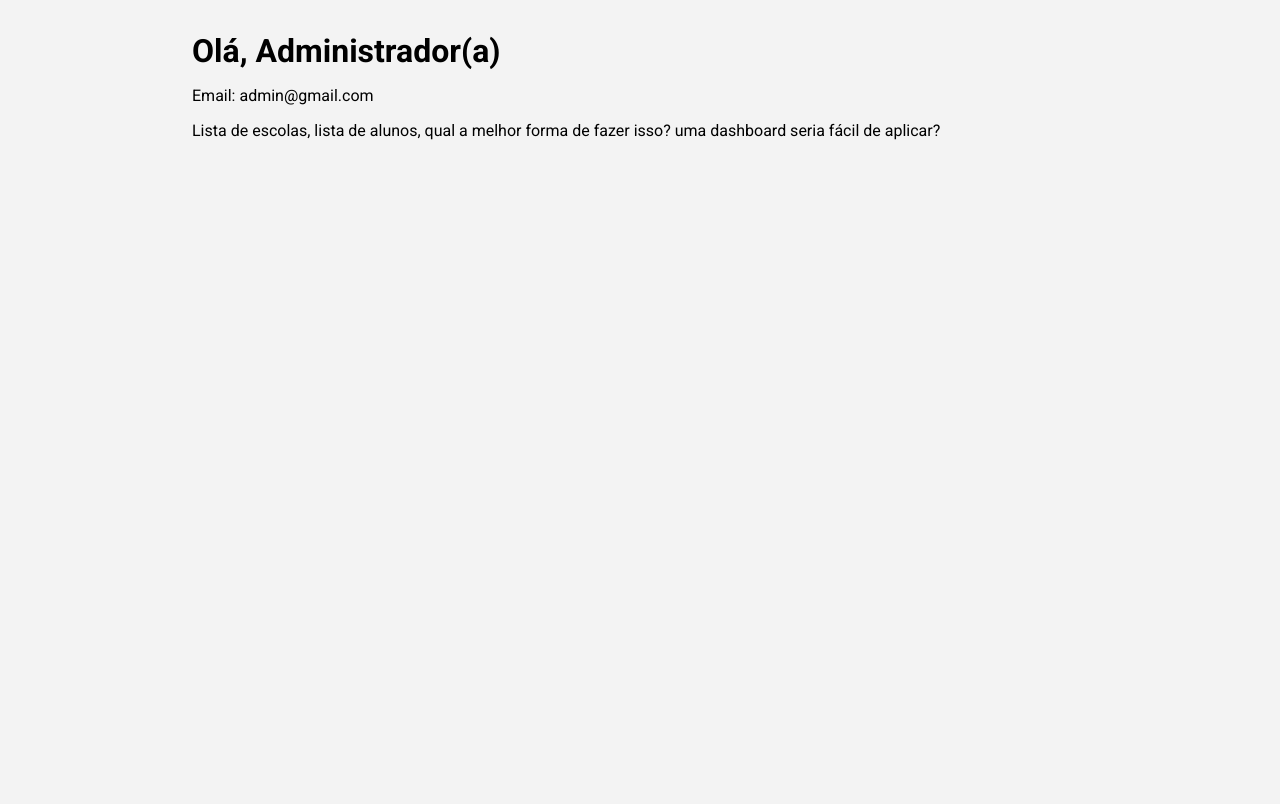
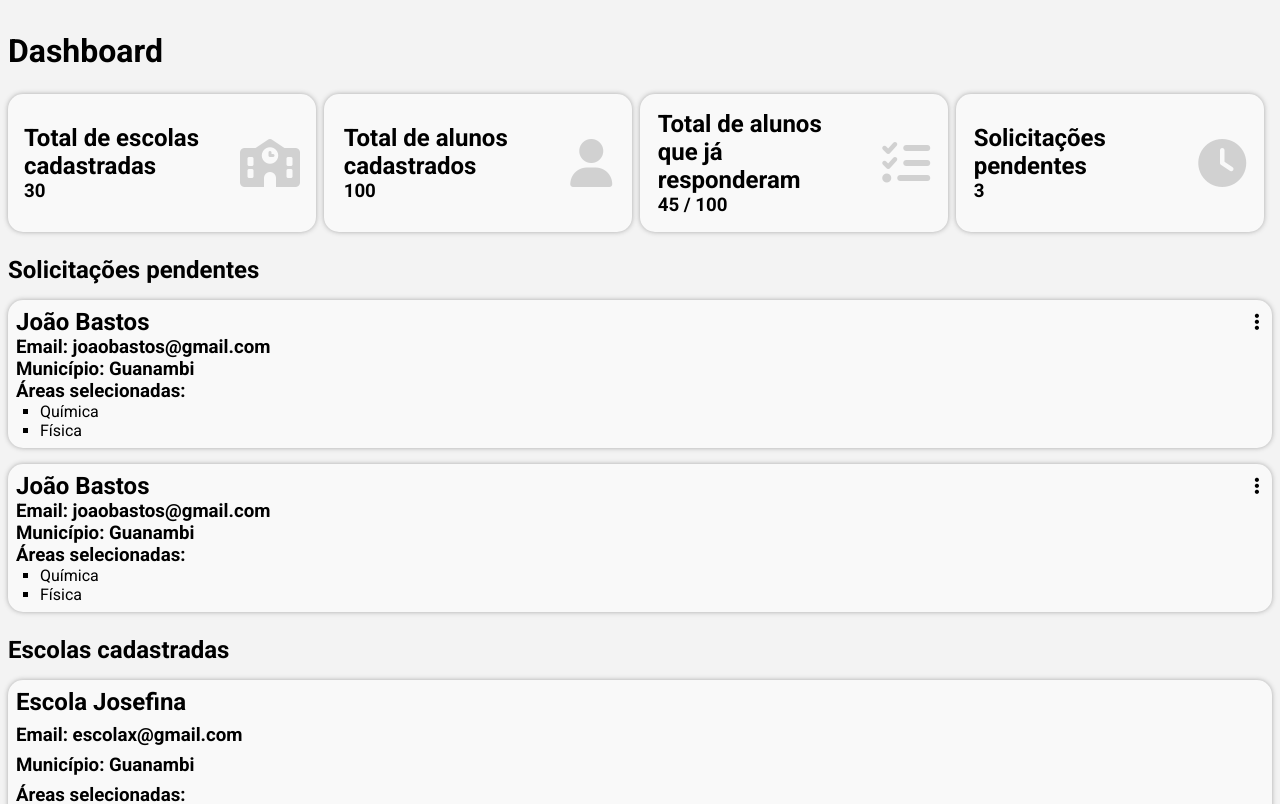
Before and after one commit to pedroluca/olimpiadas-cientificas, a React (Vite) app: page /admin in a window 1280 px wide. Shown: the top 804 px of the page. Built offline with nearby package versions, Linux system fonts and the light colour scheme.

Commit message:
test: modificar o formulário de cadastro de escolas e alunos, para futuro teste de envio de dados pra API PHP

```diff
--- a/src/App.jsx
+++ b/src/App.jsx
@@ -14,7 +14,7 @@ function App() {
     <BrowserRouter>
       <Routes>
         <Route path="/*" element={<MainLayout />} />
-        <Route path="admin/*" element={<Admin />} />
+        <Route path="/admin" element={<Admin />} />
       </Routes>
     </BrowserRouter>
   )
--- /dev/null
+++ b/src/components/AdminCards/AdminCards.jsx
@@ -0,0 +1,13 @@
+import './styles.css'
+
+export function AdminCard(props) {
+  return (
+    <div className="admin-card">
+      <div>
+        <h2>{props.title}</h2>
+        <h3>{props.description}</h3>
+      </div>
+      <i className={"fa-solid icone-card " + props.iconClass} />
+    </div>
+  )
+}
--- /dev/null
+++ b/src/components/AdminCards/styles.css
@@ -0,0 +1,37 @@
+@import '../../global.css';
+
+.admin-card {
+  display: flex;
+  flex-direction: row;
+  align-items: center;
+  justify-content: space-evenly;
+  gap: 1rem;
+  padding: 1rem;
+  border-radius: 15px;
+  background: var(--white2-color);
+  -webkit-box-shadow: 0px 0px 5px 0px #a9a9a9;
+  box-shadow: 0px 0px 5px 0px #a9a9a9;
+  width: 100%;
+}
+
+.admin-card div {
+  width: 75%;
+}
+
+.icone-card {
+  color: var(--lightgray-color);
+  align-self: center;
+  font-size: 3rem;
+}
+
+@media screen and (768px < width < 1024px) {
+  .admin-card {
+    width: calc(50% - .5rem);
+  }
+}
+
+@media screen and (min-width: 1024px) {
+  .admin-card {
+    width: calc(25% - .5rem);
+  }
+}
--- a/src/components/Header/Header.jsx
+++ b/src/components/Header/Header.jsx
@@ -32,6 +32,7 @@ export function Header() {
     if (event.type === 'touchstart') event.preventDefault()
     setIsMenuActive((prevIsMenuActive) => !prevIsMenuActive)
   }
+
   return (
     <header>
       <span>
--- /dev/null
+++ b/src/components/SchoolRequest/SchoolRequest.jsx
@@ -0,0 +1,77 @@
+import { useState } from 'react'
+import { useLocation } from 'react-router-dom'
+import { useEffect } from 'react'
+import PropTypes from 'prop-types'
+import './styles.css'
+
+export function SchoolRequest(props) {
+  const [isMenuActive, setIsMenuActive] = useState(false)
+  const location = useLocation()
+
+  useEffect(() => {
+    setIsMenuActive(false)
+  }, [location])
+
+  useEffect(() => {
+    const handleClickOutsideMenu = (event) => {
+      const menuMobile = document.getElementById('options')
+      const isClickInsideMenu = menuMobile.contains(event.target)
+      const isClickInsideButton = event.target.closest('.option-btn')
+      if (!isClickInsideMenu && !isClickInsideButton && isMenuActive) {
+        setIsMenuActive(false)
+      }
+    }
+
+    document.addEventListener('click', handleClickOutsideMenu)
+
+    return () => {
+      document.removeEventListener('click', handleClickOutsideMenu)
+    }
+  }, [isMenuActive])
+
+  const toggleOptions = (event) => {
+    if (event.type === 'touchstart') event.preventDefault()
+    setIsMenuActive((prevIsMenuActive) => !prevIsMenuActive)
+  }
+
+  return (
+    <div className="container-school">
+      <button className="option-btn" onClick={toggleOptions} id="options">
+        <i className="fa-solid fa-ellipsis-vertical icone" />
+        <span className={"options " + (isMenuActive ? "active" : "")}>
+            <a href="/accept=1" className="accept">Aprovar cadastro</a>
+            <a href="/accept=0" className="reject">Rejeitar cadastro</a>
+        </span>
+      </button>
+      <School name={props.name} email={props.email} city={props.city} noBg={true} />
+    </div>
+  )
+}
+
+export function School(props) {
+  return (
+    <div className={props.noBg ? "" : "container-school"}>
+      <h2>{props.name}</h2>
+      <h3>Email: {props.email}</h3>
+      <h3>Município: {props.city}</h3>
+      <h3>Áreas selecionadas:</h3>
+      <ul>
+        <li>Química</li>
+        <li>Física</li>
+      </ul>
+    </div>
+  )
+}
+
+SchoolRequest.propTypes = {
+  name: PropTypes.string.isRequired,
+  email: PropTypes.string.isRequired,
+  city: PropTypes.string.isRequired,
+}
+
+School.propTypes = {
+  name: PropTypes.string.isRequired,
+  email: PropTypes.string.isRequired,
+  city: PropTypes.string.isRequired,
+  noBg: PropTypes.bool.isRequired,
+}
--- /dev/null
+++ b/src/components/SchoolRequest/styles.css
@@ -0,0 +1,63 @@
+@import '../../global.css';
+
+.container-school {
+  display: flex;
+  flex-direction: column;
+  gap: .5rem;
+  padding: .5rem;
+  border-radius: 15px;
+  background: var(--white2-color);
+  -webkit-box-shadow: 0px 0px 5px 0px #a9a9a9;
+  box-shadow: 0px 0px 5px 0px #a9a9a9;
+  width: 100%;
+  position: relative;
+}
+
+.container-school h2,
+.container-school h3,
+.container-school ul li {
+  margin: 0;
+}
+
+.container-school ul {
+  list-style-type: square;
+  margin: 0 1.5rem;
+}
+
+.container-school .option-btn {
+  position: absolute;
+  align-self: flex-end;
+  background: transparent;
+  border: none;
+  cursor: pointer;
+  padding: .3rem;
+  display: flex;
+  flex-direction: column;
+  align-items: flex-end;
+  gap: 0;
+}
+
+.container-school .option-btn .icone {
+  font-size: 1.2rem;
+}
+
+.accept {
+  color: #008e00;
+}
+
+.reject {
+  color: #ff0000;
+}
+
+.option-btn .options {
+  display: none;
+  flex-direction: column;
+  gap: .5rem;
+  background: var(--lightgray-color);
+  border-radius: 10px;
+  padding: .5rem;
+}
+
+.option-btn .options.active {
+  display: flex;
+}
--- a/src/pages/Administrador/Administrador.jsx
+++ b/src/pages/Administrador/Administrador.jsx
@@ -1,11 +1,78 @@
+import { useState } from 'react'
 import './styles.css'
+import { useLocation } from 'react-router-dom'
+import { useEffect } from 'react'
+import { AdminCard } from '../../components/AdminCards/AdminCards'
+import { School, SchoolRequest } from '../../components/SchoolRequest/SchoolRequest'
 
 export function Admin() {
+  const [isMenuActive, setIsMenuActive] = useState(false)
+  const location = useLocation()
+
+  useEffect(() => {
+    setIsMenuActive(false)
+  }, [location])
+
+  useEffect(() => {
+    const handleClickOutsideMenu = (event) => {
+      const menuMobile = document.getElementById('mobile-bar')
+      const isClickInsideMenu = menuMobile.contains(event.target)
+      const isClickInsideButton = event.target.closest('.botao-mobile')
+      if (!isClickInsideMenu && !isClickInsideButton && isMenuActive) {
+        setIsMenuActive(false)
+      }
+    }
+
+    document.addEventListener('click', handleClickOutsideMenu)
+
+    return () => {
+      document.removeEventListener('click', handleClickOutsideMenu)
+    }
+  }, [isMenuActive])
+
+  const toggleMenu = (event) => {
+    if (event.type === 'touchstart') event.preventDefault()
+    setIsMenuActive((prevIsMenuActive) => !prevIsMenuActive)
+  }
+
   return (
     <div className="container-admin">
-      <h1>Olá, Administrador(a)</h1>
-      <p>Email: admin@gmail.com</p>
-      <p>Lista de escolas, lista de alunos, qual a melhor forma de fazer isso? uma dashboard seria fácil de aplicar?</p>
+      <aside className={`mobile-bar ${isMenuActive ? 'active' : ''}`} id="mobile-bar">
+        <div>
+          <button className="botao-mobile" onClick={toggleMenu}>
+            <i className="fa-solid fa-xmark icone-menu"></i>
+          </button>
+          <h1>Olá, Administrador(a)</h1>
+          <p>Email: admin@gmail.com</p>
+          <a href="/logout=1"><i className="fa-solid fa-arrow-right-from-bracket"></i>Sair</a>
+        </div>
+      </aside>
+      <main>
+        <button className="botao-mobile" onClick={toggleMenu}>
+          <i className="fa-solid fa-bars icone-menu"></i>
+        </button>
+        <h1>Dashboard</h1>
+        <section className="cards">
+          <AdminCard title="Total de escolas cadastradas" description="30" iconClass="fa-school" />
+          <AdminCard title="Total de alunos cadastrados" description="100" iconClass="fa-user" />
+          <AdminCard title="Total de alunos que já responderam" description="45 / 100" iconClass="fa-list-check" />
+          <AdminCard title="Solicitações pendentes" description="3" iconClass="fa-clock" />
+        </section>
+        <section className="school-requests">
+          <h2 className="sr-title">Solicitações pendentes</h2>
+          <div className="schools">
+            <SchoolRequest name="João Bastos" email="joaobastos@gmail.com" city="Guanambi" />
+            <SchoolRequest name="João Bastos" email="joaobastos@gmail.com" city="Guanambi" />
+          </div>
+        </section>
+        <section className="registered-schools">
+          <h2 className="rs-title">Escolas cadastradas</h2>
+          <div className="schools">
+            <School name="Escola Josefina" email="escolax@gmail.com" city="Guanambi" />
+            <School name="Escola X" email="escolax@gmail.com" city="Guanambi" />
+          </div>
+        </section>
+      </main>
     </div>
   )
 }
--- a/src/pages/Administrador/styles.css
+++ b/src/pages/Administrador/styles.css
@@ -2,13 +2,91 @@
 
 .container-admin {
   display: flex;
+  flex-direction: row;
+  width: 100%;
+}
+
+aside {
+  width: 0;
+  visibility: hidden;
+  height: 100vh;
+  transition: width .5s;
+  position: fixed;
+}
+
+aside.active {
+  z-index: 999;
+  width: 70%;
+  visibility: visible;
+  -webkit-box-shadow: 0px 0px 5px 0px #a9a9a9;
+  box-shadow: 0px 0px 5px 0px #a9a9a9;
+  background: linear-gradient(45deg, rgba(255,102,0,1) 0%, rgba(153,0,204,1) 100%);
+}
+
+aside div {
+  background: var(--white-color);
+  padding: .3rem;
+  border-radius: 15px;
+  height: 100%;
+  display: flex;
   flex-direction: column;
-  gap: 1rem;
+  gap: .5rem;
+}
+
+aside div a {
+  position: absolute;
+  text-decoration: none;
+  align-self: center;
+  bottom: 1.5rem;
+  color: #ff0000;
+}
+
+aside div a i {
+  margin-right: .3rem;
+}
+
+main,
+aside {
   padding: .5rem;
 }
 
+main {
+  width: 100%;
+}
+
+main > *:not(:first-child) {
+  margin-top: 1.5rem;
+}
+
+main:last-child {
+  margin-bottom: 1.5rem;
+}
+
+.container-admin .icone-menu {
+  color: var(--black-color);
+}
+
+.cards,
+.registered-schools,
+.school-requests,
+.schools {
+  display: flex;
+  flex-direction: column;
+  gap: 1rem;
+}
+
 @media screen and (min-width: 768px) {
-  .container-admin {
-    padding: 2rem 15%;
+  aside.active {
+    width: 35%;
+  }
+
+  .cards {
+    flex-direction: row;
+    flex-wrap: wrap;
+    gap: .5rem;
   }
 }
+
+@media screen and (min-width: 1024px) {
+
+}
```
Also changed, not shown: src/pages/Cadastro/Cadastro.jsx (+32 -18 lines).
